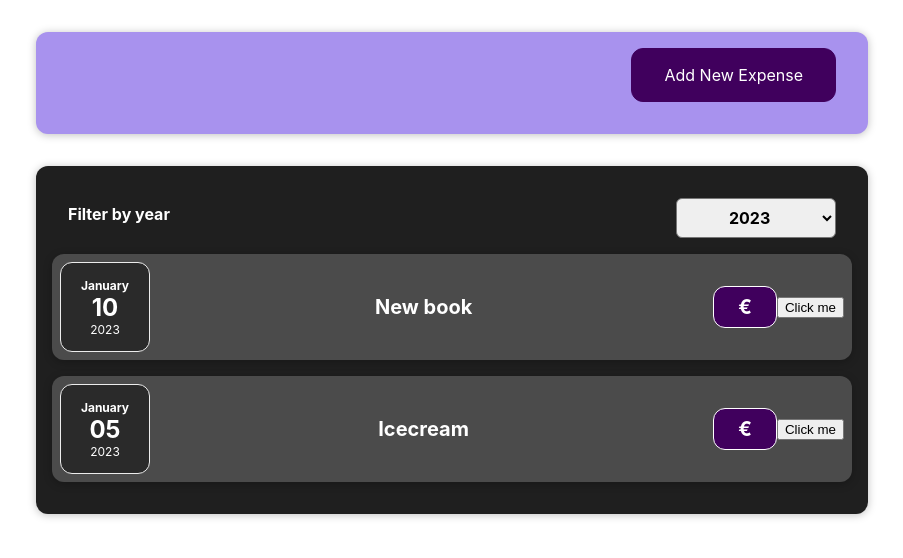
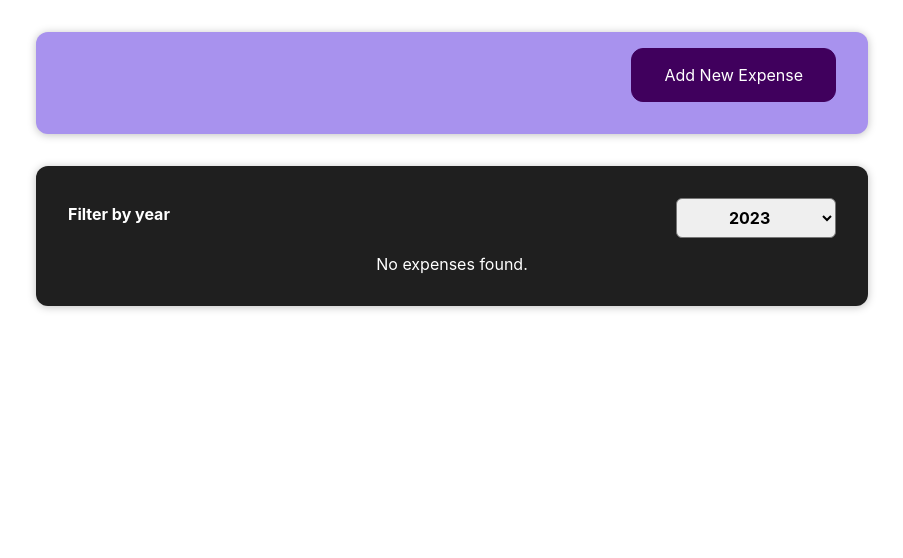
Before and after one commit to janari01/prog_alused, a React (Create React App) app in the folder react/expenses/expenses_app/: page / in a window 1280 px wide. Shown: the top 558 px of the page, without its empty margins (188-1091 px from the left). Built offline with nearby package versions, Linux system fonts and the light colour scheme.

Commit message:
Added local storage

```diff
--- a/react/expenses/expenses_app/src/App.js
+++ b/react/expenses/expenses_app/src/App.js
@@ -1,7 +1,7 @@
 import './App.css';
 import NewExpense from './components/NewExpense/newExpense';
 import Expenses from "./components/Expenses/Expenses";
-import { useState } from 'react';
+import { useState, useEffect } from 'react';
 
 const DUMMY_EXPENSES = [
   {
@@ -25,7 +25,14 @@
 ]
 
 function App() {
-  const [expenses, setExpenses] = useState(DUMMY_EXPENSES)
+  const [expenses, setExpenses] = useState(() => {
+    const expensesLS = JSON.parse(localStorage.getItem('expenses'))
+    return expensesLS || []
+  })
+
+  useEffect(() => {
+    localStorage.setItem('expenses', JSON.stringify(expenses))
+  }, [expenses])
 
   function addExpenseHandler(expense) {
     console.log(expense)
--- a/react/expenses/expenses_app/src/components/Expenses/ExpenseDate.js
+++ b/react/expenses/expenses_app/src/components/Expenses/ExpenseDate.js
@@ -1,8 +1,8 @@
 import './ExpenseDate.css'
 function ExpenseDate(props){
-    const month = props.date.toLocaleString('en-US', {month: 'long'})
-    const day = props.date.toLocaleString('en-US', {day: '2-digit'})
-    const year = props.date.getFullYear()
+    const month = new Date(props.date).toLocaleString('en-us', {month: 'long'})
+    const day = new Date(props.date).toLocaleString('en-us', {day: '2-digit'})
+    const year = new Date(props.date).getFullYear()
 
     return (
         <div className='expense-date'>
--- a/react/expenses/expenses_app/src/components/Expenses/Expenses.js
+++ b/react/expenses/expenses_app/src/components/Expenses/Expenses.js
@@ -13,7 +13,7 @@
 
     // to display expense items that match the current selected year
     const filteredExpenses = props.expenses.filter(expense =>
-        expense.date.getFullYear().toString() === selectedYear)
+        new Date(expense.date).getFullYear().toString() === selectedYear)
 
     return (
         <Card className='expenses'>
```
